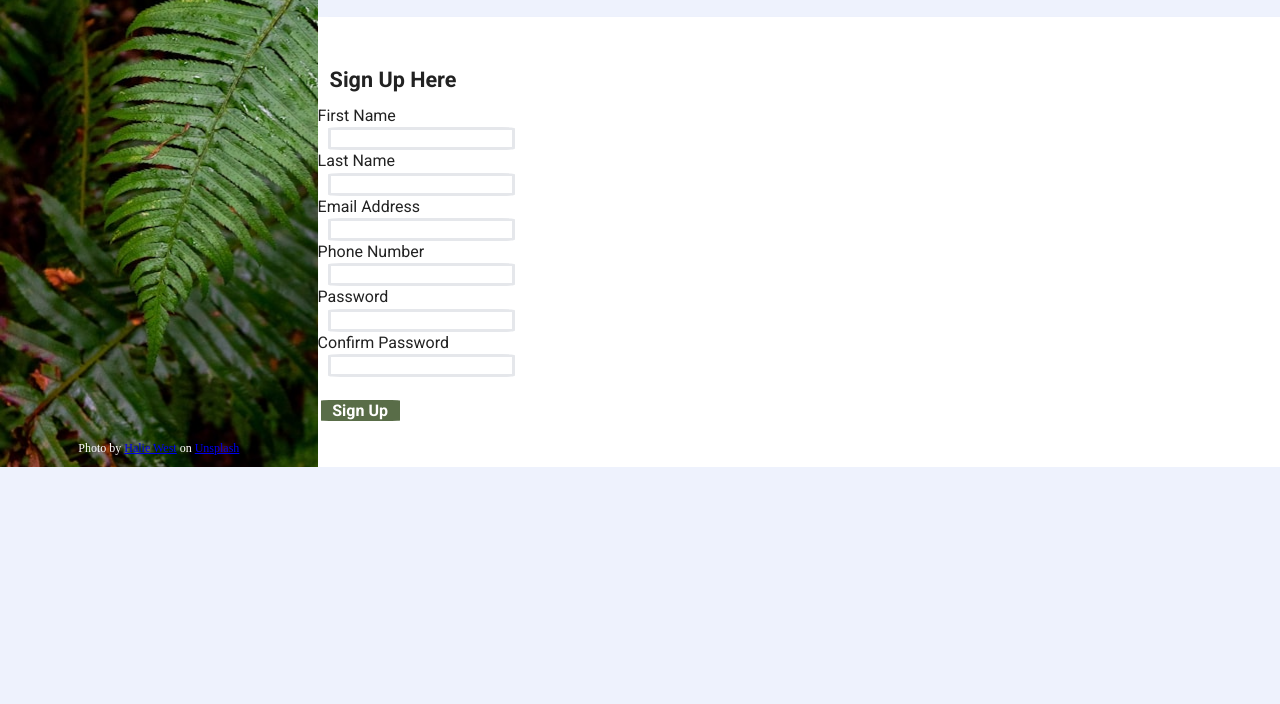
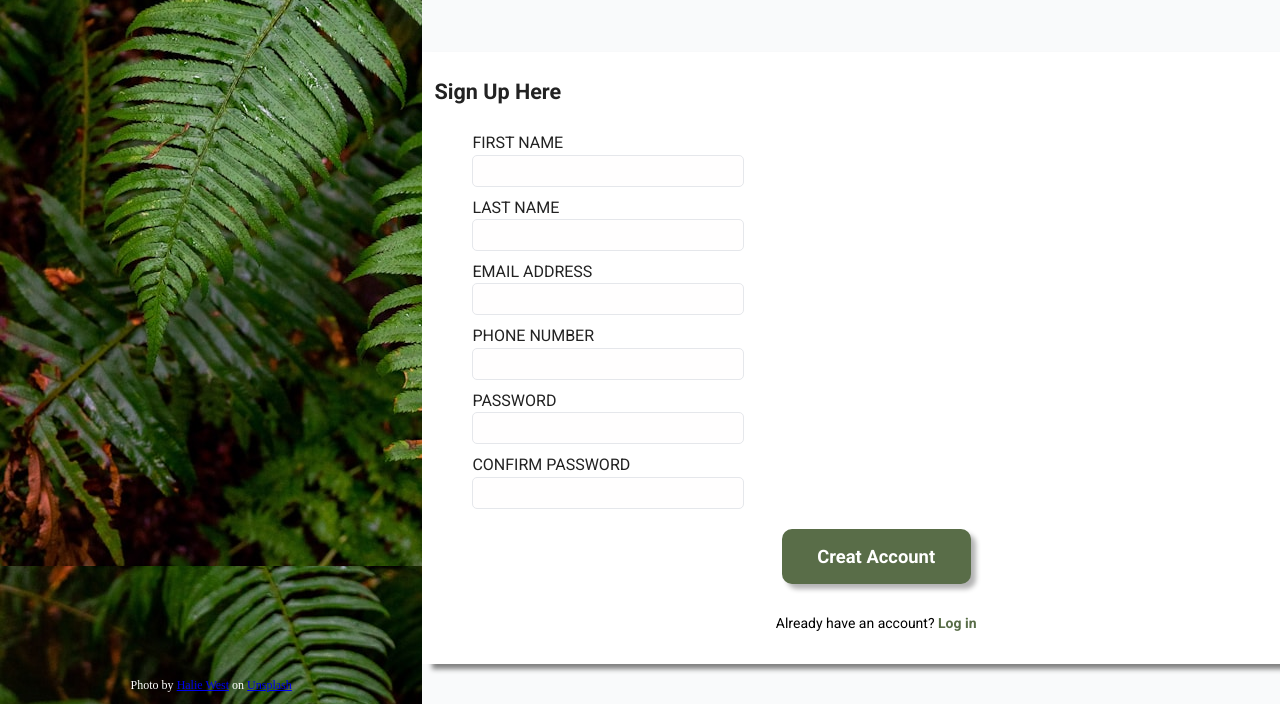
Before and after one commit to ashc735/sign-up-form, a website built with webpack: page index.html in a window 1280 px wide. Shown: the part 394-1098 px from the top of the page. Before the commit the page ends 861 px from the top, so only its background shows below. Built offline with nearby package versions, Linux system fonts and the light colour scheme; a web font is replaced by a local one.

Commit message:
Adding button styles & log in link

```diff
--- a/css/style.css
+++ b/css/style.css
@@ -99,6 +99,7 @@ body {
 
 aside {
   background-image: url('../img/unspash.jpg');
+  background-position: cover;
   width: 33%;
   display: flex;
   flex-direction: column;
@@ -155,14 +156,15 @@ img {
 .form-wrapper {
   display: flex;
   flex-direction: column;
-  margin: 0;
-  width: 100%;
+  justify-content: center;
+  background-color: #F9FAFB;
+  width: 67%;
 }
 
 .form-description {
   font-family:'Roboto';
   font-size: 1.5em;
-  margin-top: 175px;
+  margin-top: 140px;
   margin-left: 35px;
   margin-right: 35px;
   margin-bottom: 20px;
@@ -178,40 +180,45 @@ p {
 }
 
 form {
+  font-family: 'Roboto';
+  margin-top: 70px;
+  margin-bottom: 40px;
+  padding-top: 20px;
+  padding-bottom: 20px;
   background: white;
-  background-position: cover;
-  display: flex;
-  flex-flow: column nowrap;
-  justify-content: center;
-  align-items: space-between;
-  margin: 0;
-  height: 450px;
   width: 100%;
   box-shadow: gray 10px 5px 5px;
 }
 
 fieldset {
-  font-family: 'Roboto';
-  font-size: 1rem;
-  width: 100%;
+  margin: 0;
+  padding: 0;
 }
 
 legend {
   font-family: 'Roboto';
   font-size: 1.35rem;
   font-weight: bold;
-  margin: 10px 10px;
+  margin: 15px 10px;
   padding-top: 5px;
 }
 
+.form-item {
+  display: flex;
+  flex-direction: column;
+  width: 250px;
+  margin: 10px 50px;
+  text-transform: uppercase;
+}
+
 input {
-  display: flex;
-  flex-direction: row;
-  text-transform: uppercase;
-  border: #E5E7EB solid;
-  border-radius: 7%;
-  gap: 5px;
-  margin-left: 10px;
+  all: unset;
+  width: 100%;
+  height: 30px;
+  border-radius: 5px;
+  border: 1px solid #E5E7EB;
+  background-color: #FFFEFE;
+  padding: 0px 10px;
 }
 
 
@@ -230,17 +237,37 @@ input.invalid-password {
 }
 
 button {
+  all: unset;
   font-family: 'Roboto';
   font-weight: bold;
-  font-size: 1rem;
+  text-align: center;
+  font-size: 1.15rem;
   background: #596D48;
   color: white;
-  border: white solid;
-  border-radius: 13%;
-  width: 85px;
-  max-height: 40px;
-  margin-top: 20px;
+  box-shadow: 5px 5px 5px rgba(0, 0, 0, .3);
+  border-radius: 10px;
+  width: 15%;
+  margin-left: 50px;
+  padding: 15px 30px;
+  margin-top: 10px;
+  margin-bottom: 30px;
 }
+
+
+
+.login-prompt {
+  margin-left: 50px;
+  color:#000;
+  font-family: 'Roboto';
+  font-size: .875rem;
+}
+
+.login-link {
+  text-decoration: none;
+  color: #596D48;
+  font-weight: bold;
+}
+
 
 
 
--- a/index.html
+++ b/index.html
@@ -52,26 +52,40 @@
     <form action=# method="post" id="form">
       <fieldset>
         <legend>Sign Up Here</legend>
-
+        <div class="form-item">
         <label for="first_name">First Name</label>
         <input type="text" id="first_name" name="first_name">
+          </div>
+          <div class="form-item">
+            <label for="last_name">Last Name</label>
+            <input type="text" id="last_name" name="last_name">
+          </div>
 
-        <label for="last_name">Last Name</label>
-        <input type="text" id="last_name" name="last_name">
-
+          <div class="form-item">
         <label for="email">Email Address</label>
         <input type="email" id="email" name="email">
+          </div>
 
+        <div class="form-item">
         <label for="phone_number">Phone Number</label>
         <input type="tel" id="phone_number" name="phone_number">
+        </div>
 
+        <div class="form-item">
         <label for="user_password">Password</label>
-        <input type="password" id="user_password" name="password">
+        <input type="password" id="user_password" name="user_password" onkeyup="check_password()" required>
+                            <span id="password-error"></span>
+        </div>
 
+        <div class="form-item">
         <label for="user_password">Confirm Password</label>
-        <input type="password" id="user_password" name="password">
+        <input type="password" id="confirm_password" name="confirm_password" onkeyup="check_password()" required>
+        </div>
+
       </fieldset>
-      <button type="submit">Sign Up</button>
+      <div class="footer">
+        <button type="submit">Creat Account</button>
+        <div class="login-prompt">Already have an account? <a href="#" class="login-link">Log in</a></div>
     </form>
   </div>
 
```
